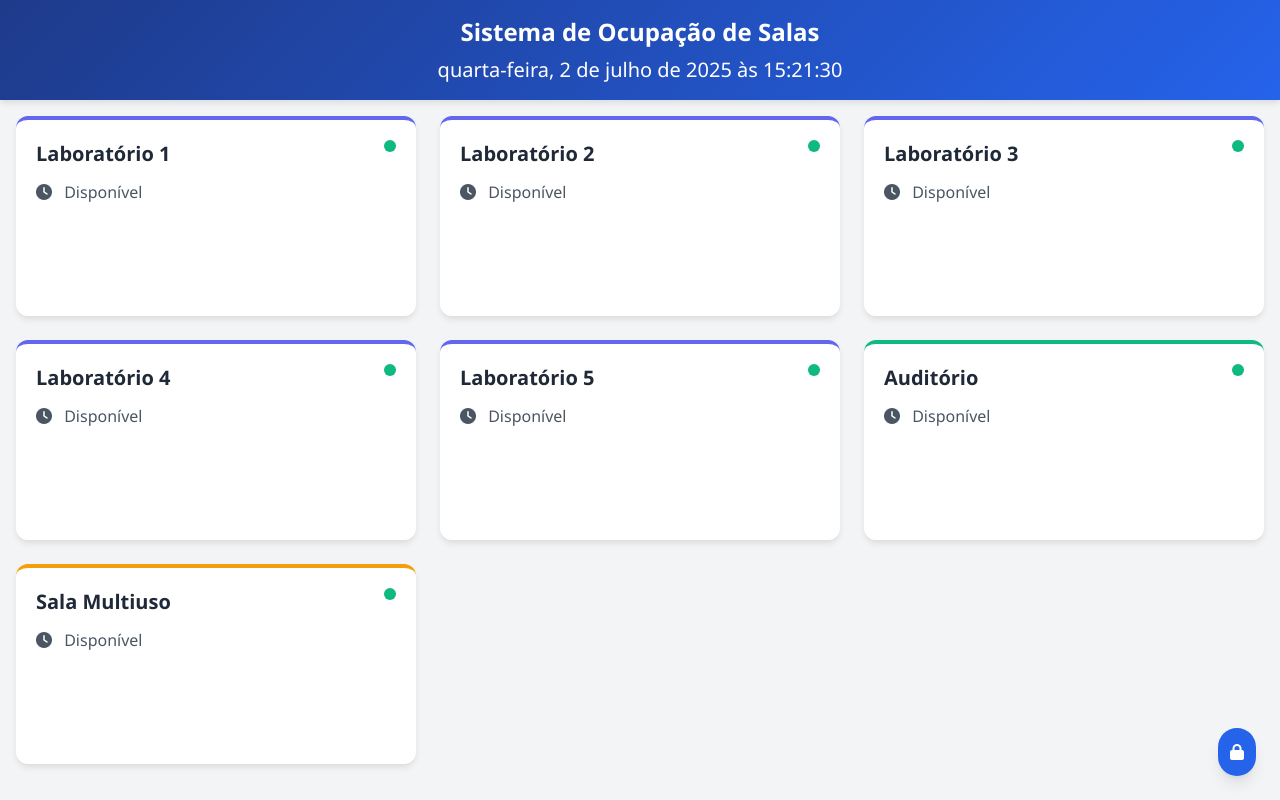
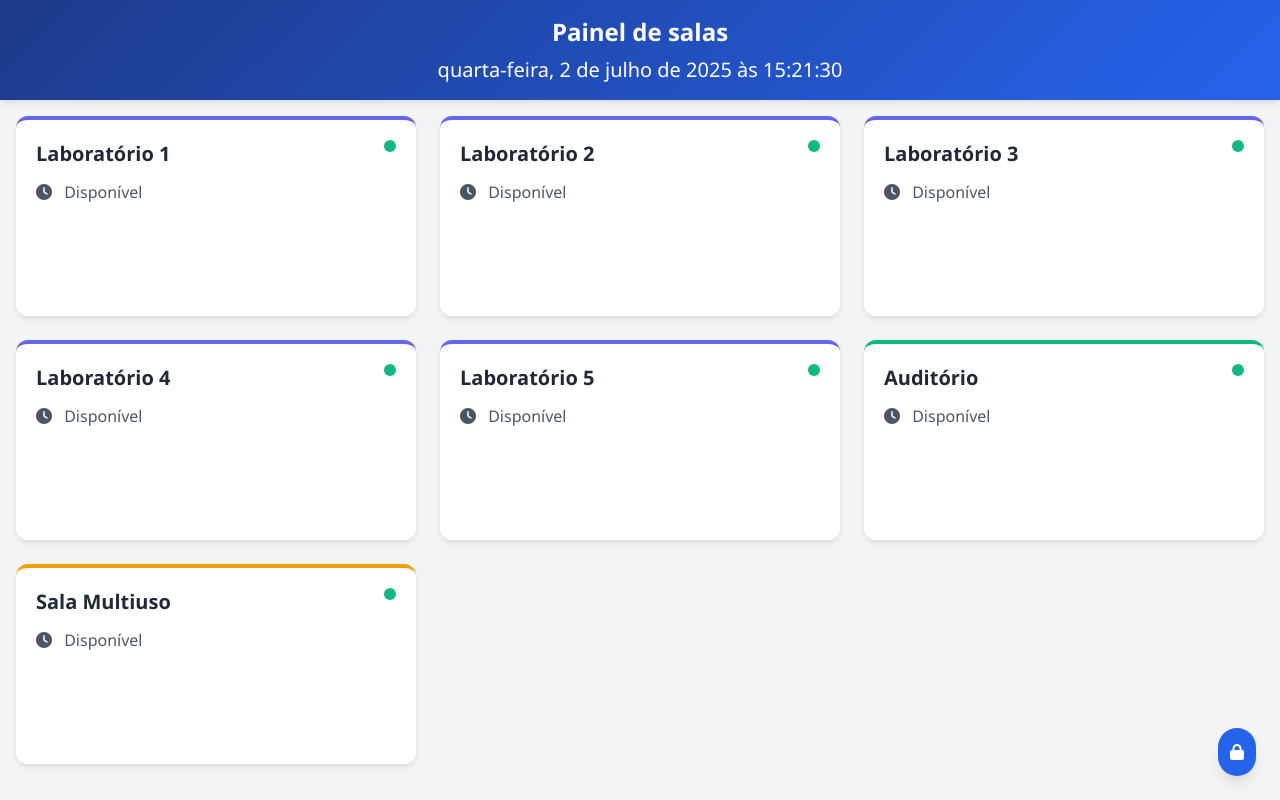
Before and after one commit to felinharess/Painel, a plain HTML site: page index.html in a window 1280 px wide. Drawn offline with nearby package versions, Linux system fonts and the light colour scheme.

Commit message:
Update index.html

```diff
--- a/index.html
+++ b/index.html
@@ -132,7 +132,7 @@
     <div class="flex flex-col h-screen">
         <!-- Header com data/hora -->
         <header class="datetime p-4 text-center">
-            <h1 class="text-2xl font-bold">Sistema de Ocupação de Salas</h1>
+            <h1 class="text-2xl font-bold">Painel de salas</h1>
             <div id="currentDateTime" class="text-xl mt-2"></div>
         </header>
 
```
